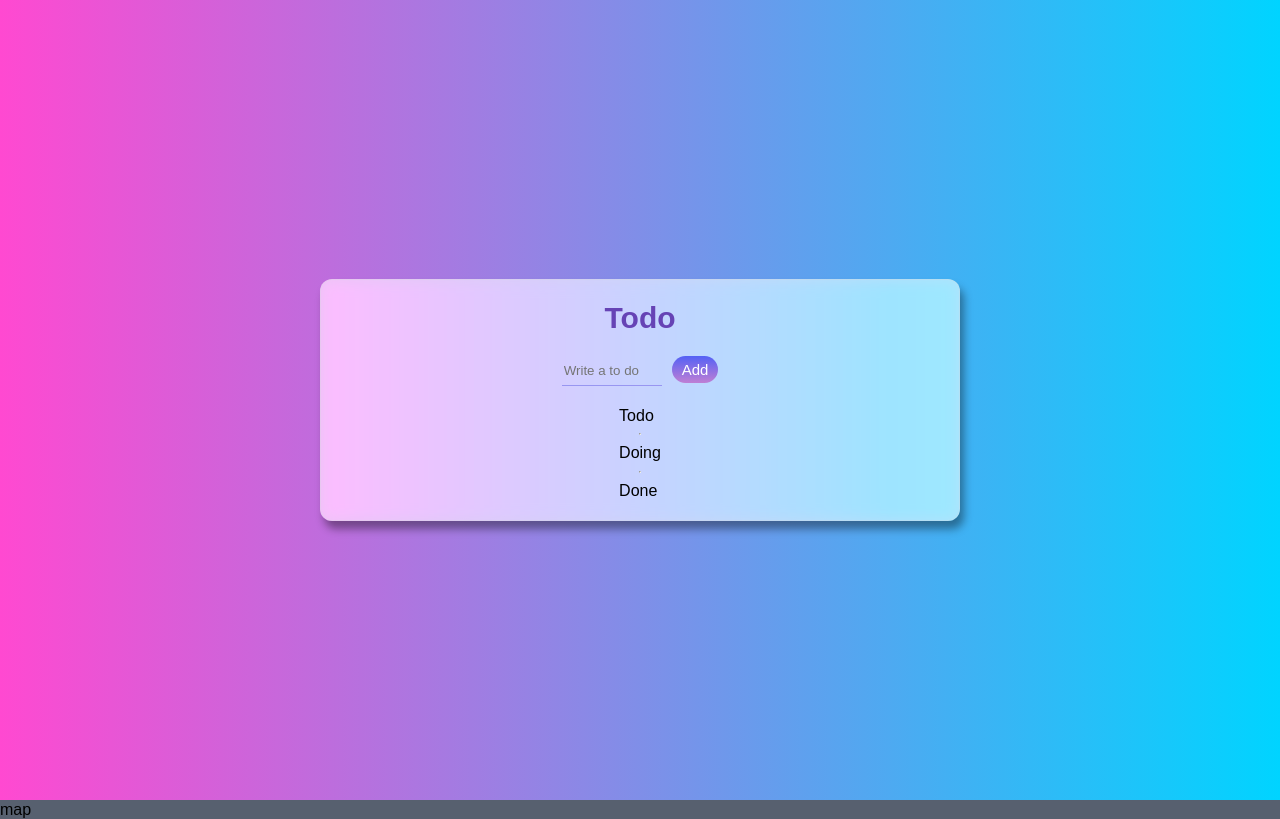
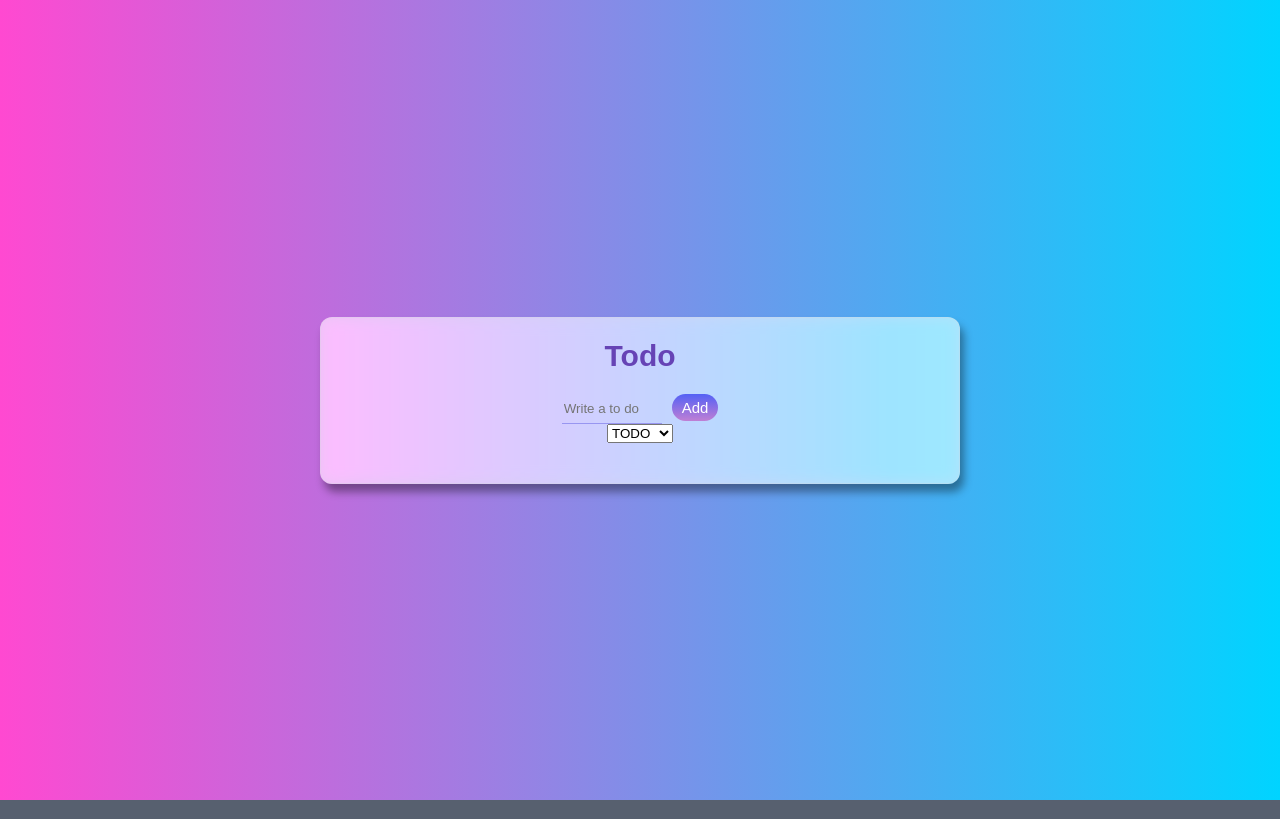
Before and after one commit to jjeongsu/react-masterclass, a React (Create React App) app: page / in a window 1280 px wide. Built offline with nearby package versions, Linux system fonts and the light colour scheme.

Commit message:
6.17 recoil: Selector/카테고리별로 랜더링하기

```diff
--- a/src/App.tsx
+++ b/src/App.tsx
@@ -1,6 +1,6 @@
 import { createGlobalStyle } from "styled-components";
 import TodoList from "./Components/TodoList";
-import Map from "./Components/Map"
+
 const GlobalStyle = createGlobalStyle`
   @import url('https://fonts.googleapis.com/css2?family=Source+Sans+Pro:wght@300;400&display=swap');
 html, body, div, span, applet, object, iframe,
@@ -71,7 +71,6 @@
     <>
       <GlobalStyle />
       <TodoList />
-      <Map />
     </>
   )
 }
--- a/src/Components/Map.tsx
+++ /dev/null
@@ -1,4 +0,0 @@
-function Map(){
-  return <> map</>
-}
-export default Map;
--- a/src/Components/TodoList.tsx
+++ b/src/Components/TodoList.tsx
@@ -1,7 +1,7 @@
 import { useState } from "react";
 import { atom, useRecoilState, useRecoilValue } from "recoil";
 import styled from "styled-components";
-import { toDoSelector, toDoState } from "../atoms";
+import { categoryState, toDoSelector, toDoState } from "../atoms";
 import CreateToDo from "./CreateToDo";
 import ToDo from "./ToDo";
 const FullScreen = styled.div`
@@ -50,35 +50,23 @@
   //const toDos = useRecoilValue(toDoState);
   //const selectorOutput = useRecoilValue(toDoSelector);
 
-  const [toDo, doing, done] = useRecoilValue(toDoSelector);
-
-
+  const toDos = useRecoilValue(toDoSelector);//toDoSelector는 3개의 배열을 담은 하나의 배열을 반환
+  const [category, setCategory]= useRecoilState(categoryState);
+  const onInput = (event: React.FormEvent<HTMLSelectElement>) => {
+    setCategory(event.currentTarget.value);
+  }
   return (
     <FullScreen>
       <TotalContainer>
         <Header>Todo</Header>
         <CreateToDo />
+        <select value = {category} onInput={onInput}>
+          <option value="TO_DO "> TODO</option>
+          <option value="DOING"> DOING</option>
+          <option value="DONE"> DONE</option>
+        </select>
         <ListContainer>
-          <h2>Todo</h2>
-          <ul>
-            {toDo.map((toDo) => (
-              <ToDo key={toDo.id} {...toDo} />
-              ))}
-          </ul>
-          <hr />
-          <h2>Doing</h2>
-          <ul>
-            {doing.map((toDo) => (
-              <ToDo key={toDo.id} {...toDo} />
-              ))}
-          </ul>
-          <hr/>
-          <h2>Done</h2>
-          <ul>
-            {done.map((toDo) => (
-              <ToDo key={toDo.id} {...toDo} />
-              ))}
-          </ul>
+          {toDos?.map((todo) => <ToDo key={todo.id} {...todo}/>)}
         </ListContainer>
       </TotalContainer>
     </FullScreen>
--- a/src/atoms.tsx
+++ b/src/atoms.tsx
@@ -11,13 +11,24 @@
   default: [],
 });
 
+//한번에 하나의 카테고리만 렌더링하려고 함.
+//사용자가 현재 지정한 카테고리를 알려준다.
+export const categoryState = atom ({
+  key: "category",
+  default: "TO_DO",
+})
+
+
+//Selector is derived state.
+//selector를 이용하면 데이터를 하나의 atom에 모아두고 컴포넌트에서 조작하는대신
+//데이터에 좀더 체계적인 방식으로 데이터를 변형할 수 있다.
 export const toDoSelector = selector({
   key:"toDoSelector",
-  get: ({get}) => {
+  get: ({get}) => { //get이 있어야 atom을 받을 수 있다.
     const toDos = get(toDoState);
-    return [toDos.filter(toDo => toDo.category === "TO_DO"),
-      toDos.filter(toDo => toDo.category ===  "DOING"),
-      toDos.filter(toDo => toDo.category === "DONE"),
-  ];
+    const category = get(categoryState);
+    if(category === "TO_DO") return toDos.filter(toDo => toDo.category === "TO_DO")
+    if(category === "DOING") return toDos.filter(toDo => toDo.category === "DOING")
+    if(category === "DONE") return toDos.filter(toDo => toDo.category === "DONE")
   }
 })
```
Also changed, not shown: src/Components/Todo_myself.tsx (deleted, +0 -48 lines).
